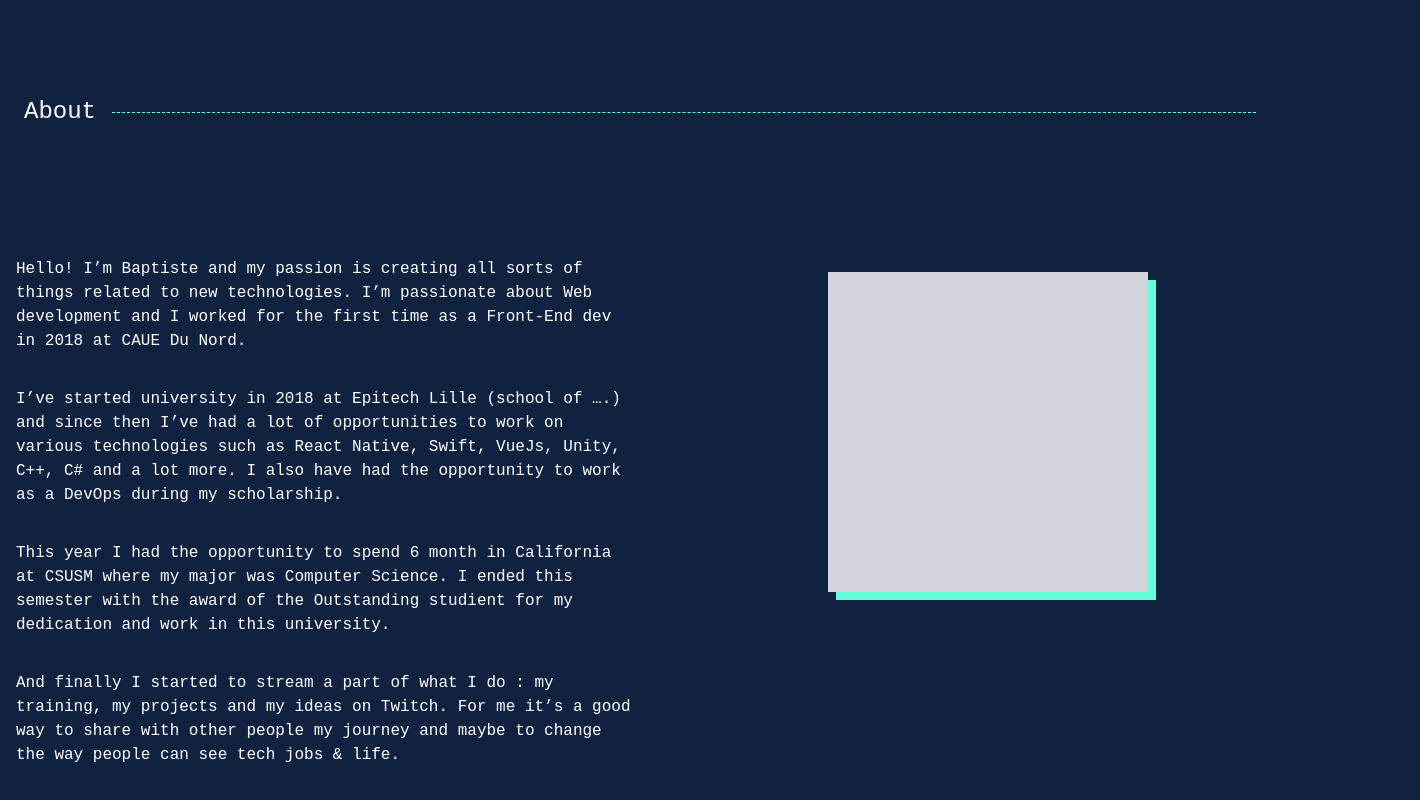
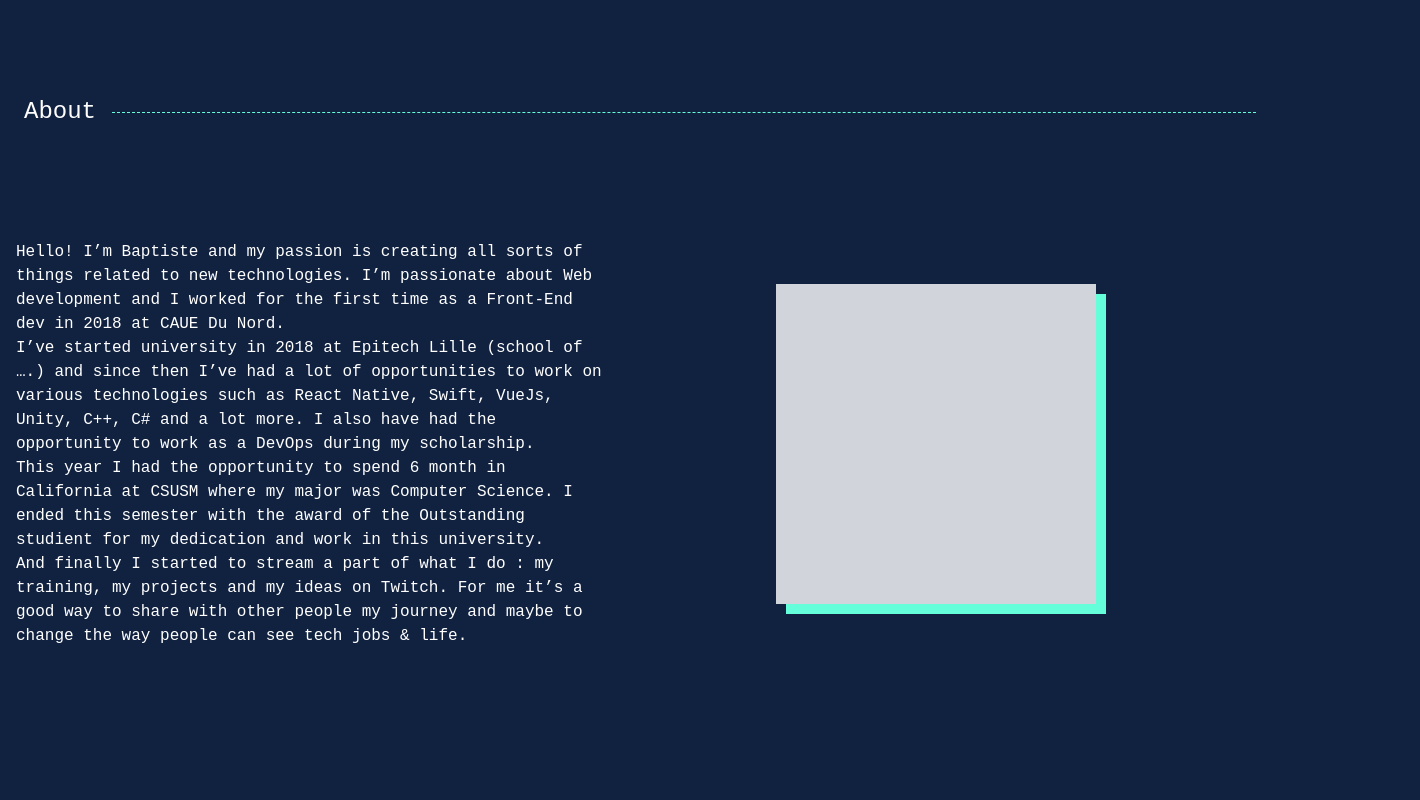
Before and after one commit to pedrojose06/portifolio, a Next.js app: page / in a window 1280 px wide. Shown: the part 672-1472 px from the top of the page, 1420 px wide, since content can reach past the window. After the commit the page ends 1432 px from the top, so only its background shows below. Built offline with nearby package versions, Linux system fonts and the light colour scheme.

Commit message:
fix: fix position from canva element

```diff
--- a/src/pages/About/About.tsx
+++ b/src/pages/About/About.tsx
@@ -1,6 +1,6 @@
 const About = () => {
   return (
-    <section className="flex h-screenDvh flex-col py-24 md:flex-row">
+    <section className="flex h-auto min-h-screenDvh flex-col py-24 md:flex-row">
       <div className="flex flex-1 flex-col items-center justify-around">
         <p>
           Hello! I’m Baptiste and my passion is creating all sorts of things
@@ -28,17 +28,10 @@ const About = () => {
           tech jobs & life.
         </p>
       </div>
-      <div className=" flex flex-1 items-center justify-center">
-        <div className="size-full">
-          <div className="relative md:left-1/4">
-            <canvas className="absolute top-10 left-10 size-80 bg-primary">
-              &nbsp
-            </canvas>
-            <canvas className="absolute top-8 left-8 size-80 bg-gray-300">
-              &nbsp
-            </canvas>
-          </div>
-        </div>
+      <div className=" flex min-h-80 min-w-80 flex-1 items-center justify-center p-8">
+        <canvas className=" top-8 left-8 size-80 bg-gray-300 shadow-[10px_10px_0px_0px_rgba(100,_255,_218,_1)]">
+          &nbsp
+        </canvas>
       </div>
     </section>
   )
```
